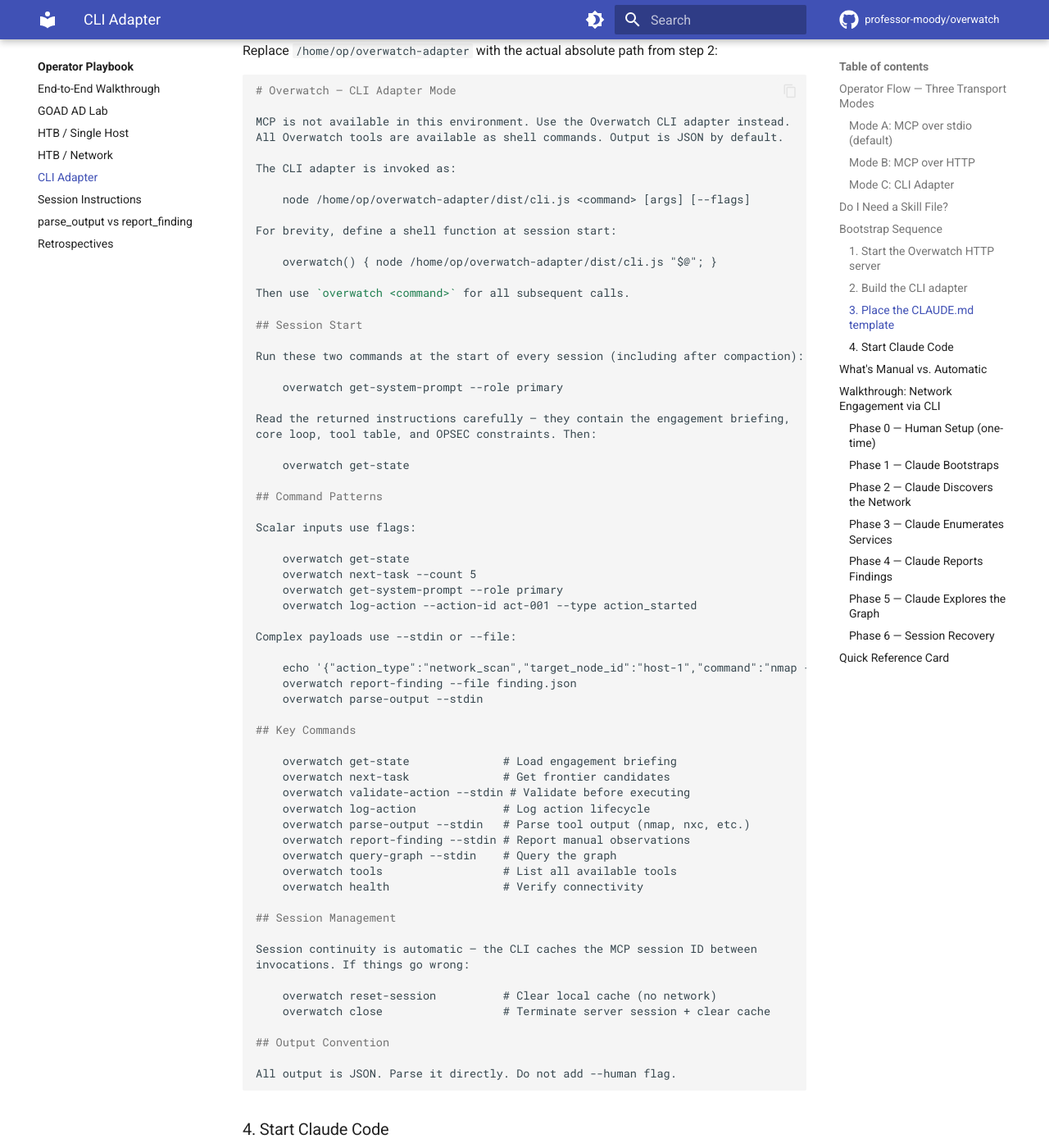
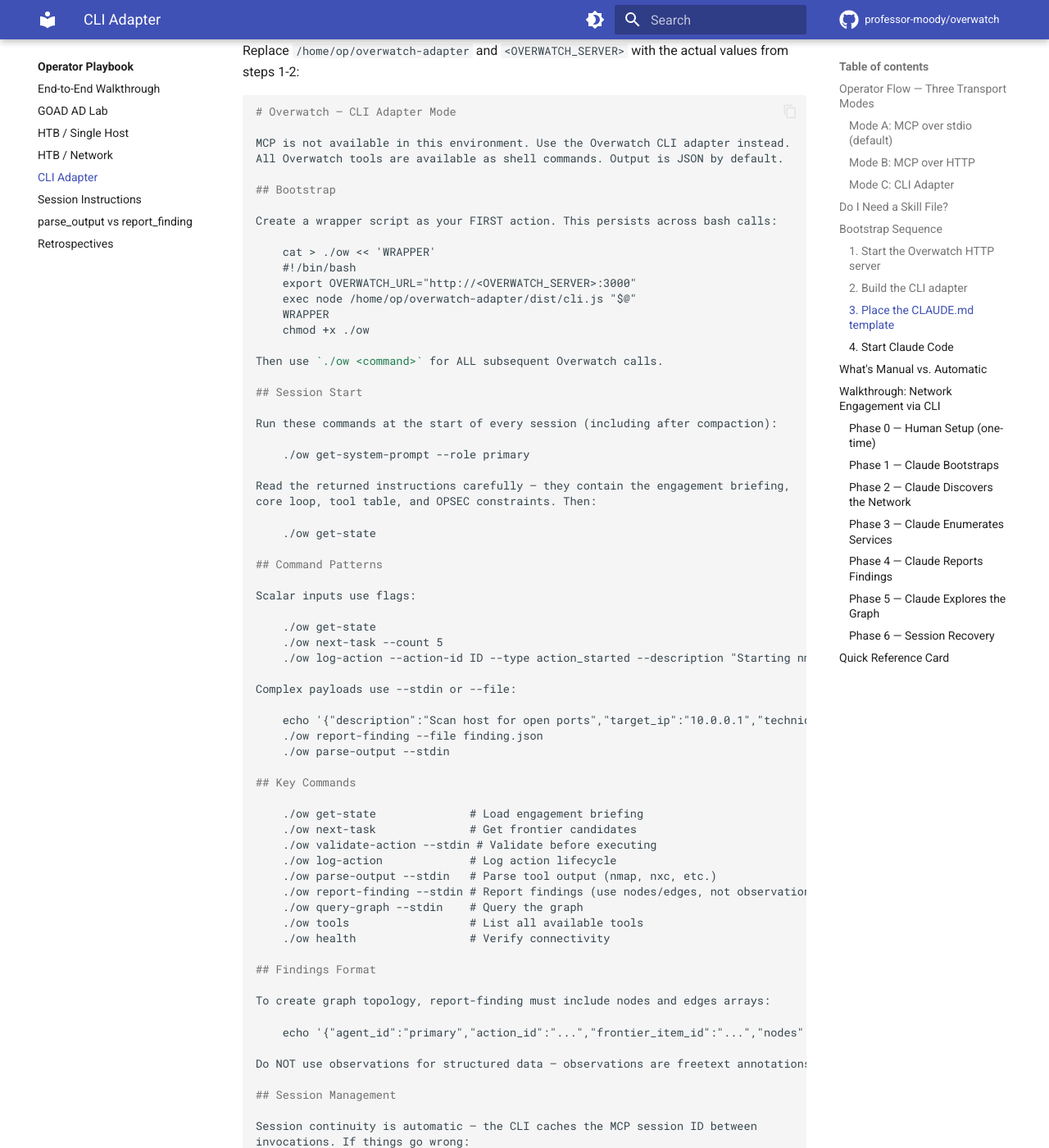
Before and after one commit to professor-moody/overwatch, an MkDocs documentation site: the page built from docs/playbook/cli-adapter.md, in a window 1280 px wide and 1400 px high, scrolled down 2634 px. Shown: the whole window at 82% size. Built offline with MkDocs 1.6.1 and Material for MkDocs 9.7.7, drawn with Linux system fonts in a browser that asks for light colours; comment, search, counter and statistics services are not loaded; some of the changed text lies outside the part shown.

Commit message:
fix: cli-adapter compatibility with Claude Code
- Make description optional in log_action_event (auto-defaults from event_type)
- Make description optional in validate_action (defaults to 'Validate action')
- Rewrite CLAUDE.md template: wrapper script instead of shell function
- Update all playbook examples to use ./ow pattern
- Add findings format section to template
- Update validate-action examples with proper fields
- 2 new tests for optional description

````diff
--- a/docs/playbook/cli-adapter.md
+++ b/docs/playbook/cli-adapter.md
@@ -93,7 +93,7 @@
 !!! note "Windsurf uses AGENTS.md"
     If you're using Windsurf instead of Claude Code, save this template as `AGENTS.md` instead of `CLAUDE.md`. The content is identical — only the filename differs.
 
-Replace `/home/op/overwatch-adapter` with the actual absolute path from step 2:
+Replace `/home/op/overwatch-adapter` and `<OVERWATCH_SERVER>` with the actual values from steps 1-2:
 
 ```markdown
 # Overwatch — CLI Adapter Mode
@@ -101,61 +101,71 @@
 MCP is not available in this environment. Use the Overwatch CLI adapter instead.
 All Overwatch tools are available as shell commands. Output is JSON by default.
 
-The CLI adapter is invoked as:
+## Bootstrap
 
-    node /home/op/overwatch-adapter/dist/cli.js <command> [args] [--flags]
+Create a wrapper script as your FIRST action. This persists across bash calls:
 
-For brevity, define a shell function at session start:
+    cat > ./ow << 'WRAPPER'
+    #!/bin/bash
+    export OVERWATCH_URL="http://<OVERWATCH_SERVER>:3000"
+    exec node /home/op/overwatch-adapter/dist/cli.js "$@"
+    WRAPPER
+    chmod +x ./ow
 
-    overwatch() { node /home/op/overwatch-adapter/dist/cli.js "$@"; }
-
-Then use `overwatch <command>` for all subsequent calls.
+Then use `./ow <command>` for ALL subsequent Overwatch calls.
 
 ## Session Start
 
-Run these two commands at the start of every session (including after compaction):
+Run these commands at the start of every session (including after compaction):
 
-    overwatch get-system-prompt --role primary
+    ./ow get-system-prompt --role primary
 
 Read the returned instructions carefully — they contain the engagement briefing,
 core loop, tool table, and OPSEC constraints. Then:
 
-    overwatch get-state
+    ./ow get-state
 
 ## Command Patterns
 
 Scalar inputs use flags:
 
-    overwatch get-state
-    overwatch next-task --count 5
-    overwatch get-system-prompt --role primary
-    overwatch log-action --action-id act-001 --type action_started
+    ./ow get-state
+    ./ow next-task --count 5
+    ./ow log-action --action-id ID --type action_started --description "Starting nmap scan"
 
 Complex payloads use --stdin or --file:
 
-    echo '{"action_type":"network_scan","target_node_id":"host-1","command":"nmap -sV 10.0.0.1"}' | overwatch validate-action --stdin
-    overwatch report-finding --file finding.json
-    overwatch parse-output --stdin
+    echo '{"description":"Scan host for open ports","target_ip":"10.0.0.1","technique":"portscan","frontier_item_id":"frontier-..."}' | ./ow validate-action --stdin
+    ./ow report-finding --file finding.json
+    ./ow parse-output --stdin
 
 ## Key Commands
 
-    overwatch get-state              # Load engagement briefing
-    overwatch next-task              # Get frontier candidates
-    overwatch validate-action --stdin # Validate before executing
-    overwatch log-action             # Log action lifecycle
-    overwatch parse-output --stdin   # Parse tool output (nmap, nxc, etc.)
-    overwatch report-finding --stdin # Report manual observations
-    overwatch query-graph --stdin    # Query the graph
-    overwatch tools                  # List all available tools
-    overwatch health                 # Verify connectivity
+    ./ow get-state              # Load engagement briefing
+    ./ow next-task              # Get frontier candidates
+    ./ow validate-action --stdin # Validate before executing
+    ./ow log-action             # Log action lifecycle
+    ./ow parse-output --stdin   # Parse tool output (nmap, nxc, etc.)
+    ./ow report-finding --stdin # Report findings (use nodes/edges, not observations)
+    ./ow query-graph --stdin    # Query the graph
+    ./ow tools                  # List all available tools
+    ./ow health                 # Verify connectivity
+
+## Findings Format
+
+To create graph topology, report-finding must include nodes and edges arrays:
+
+    echo '{"agent_id":"primary","action_id":"...","frontier_item_id":"...","nodes":[{"id":"host-10-0-0-1","type":"host","label":"10.0.0.1","properties":{"ip":"10.0.0.1"}}],"edges":[]}' | ./ow report-finding --stdin
+
+Do NOT use observations for structured data — observations are freetext annotations only.
 
 ## Session Management
 
 Session continuity is automatic — the CLI caches the MCP session ID between
 invocations. If things go wrong:
 
-    overwatch reset-session          # Clear local cache (no network)
-    overwatch close                  # Terminate server session + clear cache
+    ./ow reset-session          # Clear local cache (no network)
+    ./ow close                  # Terminate server session + clear cache
 
 ## Output Convention
 
@@ -218,17 +228,25 @@
 Claude reads the CLAUDE.md, then:
 
 ```bash
+# Create the wrapper script (see CLAUDE.md template)
+cat > ./ow << 'WRAPPER'
+#!/bin/bash
+export OVERWATCH_URL="http://<VM_IP>:3000"
+exec node /home/op/overwatch-adapter/dist/cli.js "$@"
+WRAPPER
+chmod +x ./ow
+
 # Fetch full dynamic instructions (core loop, tool table, state, OPSEC)
-overwatch get-system-prompt --role primary
+./ow get-system-prompt --role primary
 
 # Load engagement state
-overwatch get-state
+./ow get-state
 
 # Run preflight — checks tools, config, graph health
-echo '{"profile":"network"}' | overwatch call run_lab_preflight --stdin
+echo '{"profile":"network"}' | ./ow call run_lab_preflight --stdin
 
 # See what offensive tools are available on PATH
-overwatch call check_tools
+./ow call check_tools
 ```
 
 Claude now has the engagement briefing, knows the scope, and has the full tool table.
@@ -240,23 +258,24 @@
 ```bash
 # 1. Validate the scan
 echo '{
-  "action_type": "network_scan",
-  "target_node_id": "cidr-10-10-110-0-24",
-  "command": "nmap -sS -sV -sC -O -p- --min-rate=1000 -oX /tmp/scan.xml 10.10.110.0/24"
-}' | overwatch validate-action --stdin
+  "description": "Full port scan of target subnet",
+  "target_ip": "10.10.110.0",
+  "technique": "portscan",
+  "frontier_item_id": "fi-yyy"
+}' | ./ow validate-action --stdin
 # → returns action_id: "act-xxx"
 
 # 2. Log execution start
-overwatch log-action --action-id act-xxx --type action_started --frontier-item-id fi-yyy
+./ow log-action --action-id act-xxx --type action_started --frontier-item-id fi-yyy
 
 # 3. Run nmap (Claude executes this directly via bash)
 nmap -sS -sV -sC -O -p- --min-rate=1000 -oX /tmp/scan.xml 10.10.110.0/24
 
 # 4. Feed results into the graph
-echo '{"tool_name": "nmap", "output": "'$(cat /tmp/scan.xml | jq -Rs .| tr -d '"')'", "agent_id": "primary", "action_id": "act-xxx", "frontier_item_id": "fi-yyy"}' | overwatch parse-output --stdin
+./ow parse-output --stdin <<< "{\"tool_name\": \"nmap\", \"file_path\": \"/tmp/scan.xml\", \"agent_id\": \"primary\", \"action_id\": \"act-xxx\", \"frontier_item_id\": \"fi-yyy\"}"
 
 # 5. Log completion
-overwatch log-action --action-id act-xxx --type action_completed
+./ow log-action --action-id act-xxx --type action_completed
 ```
 
 ### Phase 3 — Claude Enumerates Services
@@ -265,24 +284,25 @@
 
 ```bash
 # See what the frontier suggests
-overwatch next-task --count 10
+./ow next-task --count 10
 
 # Validate SMB enumeration on the top candidate
 echo '{
-  "action_type": "smb_enum",
-  "target_node_id": "svc-10-10-110-10-445",
-  "command": "nxc smb 10.10.110.10 --shares -u \"\" -p \"\""
-}' | overwatch validate-action --stdin
+  "description": "Enumerate SMB shares with null session",
+  "target_node": "svc-10-10-110-10-445",
+  "technique": "smb_enum",
+  "frontier_item_id": "fi-zzz"
+}' | ./ow validate-action --stdin
 
-overwatch log-action --action-id act-002 --type action_started
+./ow log-action --action-id act-002 --type action_started
 
 # Run nxc (Claude executes this directly)
 NXC_OUTPUT=$(nxc smb 10.10.110.10 --shares -u '' -p '' 2>&1)
 
 # Parse results into the graph
-echo "{\"tool_name\": \"nxc\", \"output\": $(echo "$NXC_OUTPUT" | jq -Rs .), \"agent_id\": \"primary\", \"action_id\": \"act-002\"}" | overwatch parse-output --stdin
+echo "{\"tool_name\": \"nxc\", \"output\": $(echo "$NXC_OUTPUT" | jq -Rs .), \"agent_id\": \"primary\", \"action_id\": \"act-002\"}" | ./ow parse-output --stdin
 
-overwatch log-action --action-id act-002 --type action_completed
+./ow log-action --action-id act-002 --type action_completed
 ```
 
 Claude repeats this loop for each frontier candidate — validate, execute, parse, log.
@@ -295,13 +315,14 @@
 echo '{
   "agent_id": "primary",
   "action_id": "act-003",
+  "frontier_item_id": "fi-aaa",
   "nodes": [
-    {"id": "cred-plaintext-sql-svc", "type": "credential", "label": "sql_svc:Password123!", "cred_type": "plaintext", "username": "sql_svc", "cred_value": "Password123!"}
+    {"id": "cred-plaintext-sql-svc", "type": "credential", "label": "sql_svc:Password123!", "properties": {"cred_type": "plaintext", "username": "sql_svc", "cred_value": "Password123!"}}
   ],
   "edges": [
     {"source": "user-north-sql-svc", "target": "cred-plaintext-sql-svc", "type": "OWNS_CRED", "confidence": 1.0}
   ]
-}' | overwatch report-finding --stdin
+}' | ./ow report-finding --stdin
 ```
 
 ### Phase 5 — Claude Explores the Graph
@@ -310,13 +331,13 @@
 
 ```bash
 # Query all hosts
-echo '{"node_type": "host"}' | overwatch query-graph --stdin
+echo '{"node_type": "host"}' | ./ow query-graph --stdin
 
 # Find paths from a credential to the objective
-echo '{"source_id": "cred-plaintext-sql-svc", "target_id": "obj-compromise"}' | overwatch call find_paths --stdin
+echo '{"source_id": "cred-plaintext-sql-svc", "target_id": "obj-compromise"}' | ./ow call find_paths --stdin
 
 # Look up methodology for a technique
-echo '{"query": "kerberoasting"}' | overwatch call get_skill --stdin
+echo '{"query": "kerberoasting"}' | ./ow call get_skill --stdin
 ```
 
 ### Phase 6 — Session Recovery
@@ -325,67 +346,67 @@
 
 ```bash
 # Clear stale local cache
-overwatch reset-session
+./ow reset-session
 
 # Reconnect
-overwatch health
+./ow health
 
 # Resume — graph state is intact on the server
-overwatch get-state
+./ow get-state
 ```
 
 When the engagement is complete:
 
 ```bash
-overwatch close
+./ow close
 ```
 
 ## Quick Reference Card
 
 ```
 SESSION
-  overwatch health                          # verify connectivity
-  overwatch get-system-prompt --role primary # fetch dynamic instructions
-  overwatch reset-session                   # clear local cache (no network)
-  overwatch close                           # terminate session + clear cache
-  overwatch --version                       # show adapter version
+  ./ow health                          # verify connectivity
+  ./ow get-system-prompt --role primary # fetch dynamic instructions
+  ./ow reset-session                   # clear local cache (no network)
+  ./ow close                           # terminate session + clear cache
+  ./ow --version                       # show adapter version
 
 STATE
-  overwatch get-state                       # full engagement briefing
-  overwatch next-task                       # frontier candidates
-  overwatch next-task --count 5             # limit results
+  ./ow get-state                       # full engagement briefing
+  ./ow next-task                       # frontier candidates
+  ./ow next-task --count 5             # limit results
 
 ACTIONS
-  ... | overwatch validate-action --stdin   # validate before executing
-  overwatch log-action --action-id ID --type action_started
-  overwatch log-action --action-id ID --type action_completed
-  overwatch log-action --action-id ID --type action_failed
+  ... | ./ow validate-action --stdin   # validate before executing
+  ./ow log-action --action-id ID --type action_started
+  ./ow log-action --action-id ID --type action_completed
+  ./ow log-action --action-id ID --type action_failed
 
 FINDINGS
-  ... | overwatch parse-output --stdin      # deterministic parser (nmap, nxc, etc.)
-  ... | overwatch report-finding --stdin    # manual observations
-  overwatch report-finding --file f.json    # from file
+  ... | ./ow parse-output --stdin      # deterministic parser (nmap, nxc, etc.)
+  ... | ./ow report-finding --stdin    # structured findings (nodes + edges)
+  ./ow report-finding --file f.json    # from file
 
 GRAPH
-  ... | overwatch query-graph --stdin       # query nodes/edges
-  overwatch call find_paths --stdin         # shortest path analysis
-  overwatch call export_graph               # full graph dump
+  ... | ./ow query-graph --stdin       # query nodes/edges
+  ./ow call find_paths --stdin         # shortest path analysis
+  ./ow call export_graph               # full graph dump
 
 TOOLS
-  overwatch tools                           # list all available tools
-  overwatch call <tool_name> --stdin        # generic escape hatch
-  overwatch call <tool_name> --file p.json  # from file
-  overwatch call <tool_name>                # no args
+  ./ow tools                           # list all available tools
+  ./ow call <tool_name> --stdin        # generic escape hatch
+  ./ow call <tool_name> --file p.json  # from file
+  ./ow call <tool_name>                # no args
 
 SESSIONS (managed shells)
-  overwatch open-session --kind pty --target 10.0.0.1 --port 22
-  overwatch write-session --id SID --data "whoami\n"
-  overwatch read-session --id SID --from-pos 0
-  overwatch send-to-session --id SID --command "id" --wait-ms 2000
-  overwatch list-sessions
-  overwatch close-session --id SID
+  ./ow open-session --kind pty --target 10.0.0.1 --port 22
+  ./ow write-session --id SID --data "whoami\n"
+  ./ow read-session --id SID --from-pos 0
+  ./ow send-to-session --id SID --command "id" --wait-ms 2000
+  ./ow list-sessions
+  ./ow close-session --id SID
 
 OUTPUT
-  overwatch get-state                       # JSON (default, for Claude)
-  overwatch get-state --human               # human-readable (for operator)
+  ./ow get-state                       # JSON (default, for Claude)
+  ./ow get-state --human               # human-readable (for operator)
 ```
````
Also changed, not shown: 3 other files.
